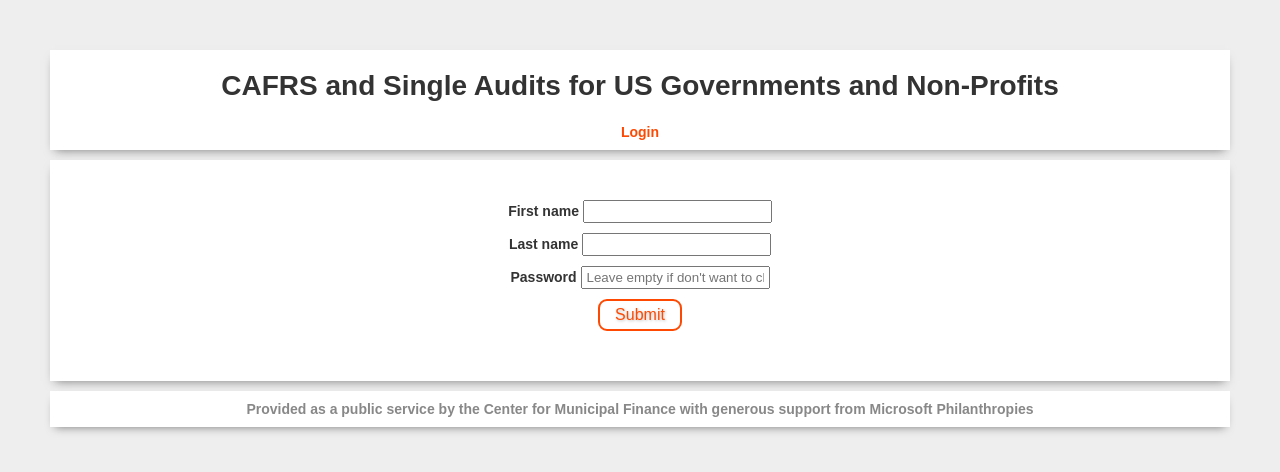
After one commit to govwiki/file-library, a PHP site: template templates/profile.twig in a window 1280 px wide. The commit adds this page. Shown: the top 472 px of the page. Run offline with PHP 8.4, Linux system fonts and the light colour scheme; the template is opened without the code that fills it, so the values that code supplies are empty; some libraries are stand-ins or nearby versions.

Commit message:
Make todo tasks from basecamp: * show all files by default * add default order * add text * add user profile

```diff
--- a/db/fixtures/UserFixture.php
+++ b/db/fixtures/UserFixture.php
@@ -24,15 +24,15 @@ class UserFixture extends AbstractFixture implements OrderedFixtureInterface
      */
     public function load(ObjectManager $manager)
     {
-        $user = new User('user1', 'user1', 'John', 'Smith');
+        $user = new User('user1', password_hash('user1', \PASSWORD_BCRYPT), 'John', 'Smith');
         $this->addReference('user1', $user);
         $manager->persist($user);
 
-        $user = new User('user2', 'user2', 'Jane', 'Smith');
+        $user = new User('user2', password_hash('user2', \PASSWORD_BCRYPT), 'Jane', 'Smith');
         $this->addReference('user2', $user);
         $manager->persist($user);
 
-        $user = new User('user3', 'user3', 'John', 'Due');
+        $user = new User('user3', password_hash('user3', \PASSWORD_BCRYPT), 'John', 'Due');
         $this->addReference('user3', $user);
         $manager->persist($user);
 
--- a/public/documents.js
+++ b/public/documents.js
@@ -113,6 +113,8 @@
 
     var $table = $('#documents-table');
     dtTable = $table.DataTable({
+      order: [[ 0, window.documents.defaultOrder ]],
+      pageLength: -1,
       lengthMenu: [
         [ 10, 25, 50, 100, -1 ],
         [ 10, 25, 50, 100, 'All']
--- a/public/style.css
+++ b/public/style.css
@@ -23,7 +23,8 @@ h2 {
 
 header,
 main,
-.login-form {
+footer,
+.form--login {
 	box-shadow: 0 5px 10px -5px rgba(0,0,0,0.5);
 	position: relative;
 	background: white;
@@ -32,6 +33,14 @@ main,
 main {
 	padding: 10px 0 10px 0;
 	margin-top: 10px;
+}
+
+footer {
+	margin-top: 10px;
+	padding: 10px;
+	text-align: center;
+	font-weight: bold;
+	color: #888888;
 }
 
 table {
@@ -130,22 +139,22 @@ table tr.dir td:first-of-type a {
 	right: 20px;
 }
 
-.login-form {
+.form {
 	width: 25%;
 	margin: 20px auto;
 	text-align: center;
 	padding: 10px 0;
 }
 
-.login-form input {
+.form input {
 	padding: 2px 4px;
 }
 
-.login-form label {
+.form label {
 	font-weight: bold;
 }
 
-.login-form__row {
+.form__row {
 	margin-bottom: 10px;
 }
 
--- a/src/Controller/FileController.php
+++ b/src/Controller/FileController.php
@@ -96,6 +96,7 @@ class FileController extends AbstractController
                     'currentDir' => $file,
                     'userJson' => json_encode($request->getAttribute('user')),
                     'topLevelDirNames' => $topLevelDirNames,
+                    'defaultOrder' => ($file !== null) && ($file->getParent() === null) ? 'desc' : 'asc',
                 ]);
 
             case $file instanceof Document:
--- a/src/Entity/User.php
+++ b/src/Entity/User.php
@@ -155,7 +155,7 @@ class User implements \Serializable, \JsonSerializable
     public function setFirstName(string $firstName): User
     {
         /** @psalm-suppress MixedMethodCall */
-        Assert::that($firstName)->notBlank()->maxLength(255);
+        Assert::that($firstName)->maxLength(255);
         $this->firstName = $firstName;
 
         return $this;
@@ -177,7 +177,7 @@ class User implements \Serializable, \JsonSerializable
     public function setLastName(string $lastName): User
     {
         /** @psalm-suppress MixedMethodCall */
-        Assert::that($lastName)->notBlank()->maxLength(255);
+        Assert::that($lastName)->maxLength(255);
         $this->lastName = $lastName;
 
         return $this;
--- a/src/Kernel/Routes.php
+++ b/src/Kernel/Routes.php
@@ -3,6 +3,7 @@
 namespace App\Kernel;
 
 use App\Controller\FileController;
+use App\Controller\ProfileController;
 use App\Controller\SecurityController;
 use App\Middleware\AuthorizationCheckMiddleware;
 use Slim\App;
@@ -35,6 +36,8 @@ class Routes
             $app->put('/files/{slug}/move', FileController::class . ':move')->setName('file-move');
         })->add(new AuthorizationCheckMiddleware());
 
+        $app->map([ 'GET', 'POST' ], '/profile', ProfileController::class . ':index')->setName('profile');
+
         $app->get('/files/{slug}', FileController::class . ':files')->setName('files');
         $app->get('/files', FileController::class . ':files')->setName('files-root');
         $app->get('/{slug}', FileController::class . ':index')->setName('index');
--- a/templates/index.twig
+++ b/templates/index.twig
@@ -84,7 +84,8 @@
     <script>
       window.documents = {
         showActions: {{ user is defined ? 'true' : 'false' }},
-        user: JSON.parse('{{ userJson|e('js') }}')
+        user: JSON.parse('{{ userJson|e('js') }}'),
+        defaultOrder: '{{ defaultOrder }}'
       };
     </script>
     <script src="/documents.js"></script>
--- a/templates/layout.twig
+++ b/templates/layout.twig
@@ -17,10 +17,11 @@
         <h1>CAFRS and Single Audits for US Governments and Non-Profits</h1>
         <div class="menu">
             {%- if user is defined -%}
-                <span>Hello, {{ user.fullName -}}</span>
-                <a href="{{- path_for('logout') -}}">Logout</a>
+                <div>Hello, {{ user.fullName -}}</div>
+                <a href="{{ path_for('profile') }}">Profile</a>
+                <a href="{{ path_for('logout') }}">Logout</a>
             {%- else -%}
-                <a href="{{- path_for('login') -}}">Login</a>
+                <a href="{{ path_for('login') }}">Login</a>
             {%- endif -%}
         </div>
     </header>
@@ -31,6 +32,10 @@
         {%- block main %}{% endblock main -%}
     </main>
 
+    <footer>
+        Provided as a public service by the Center for Municipal Finance with generous support from Microsoft Philanthropies
+    </footer>
+
     {%- block javascripts %}
         <script
                 src="https://code.jquery.com/jquery-3.3.1.min.js"
--- /dev/null
+++ b/templates/profile.twig
@@ -0,0 +1,27 @@
+{% extends 'layout.twig' %}
+
+{% block main %}
+    <div class="form form--profile">
+        <form method="post" action="{{ path_for('profile') }}">
+            {%- for err in error -%}
+                <div class="error">{{ err.message }}</div>
+            {%- endfor -%}
+
+            <div class="form__row">
+                <label for="first_name">First name</label>
+                <input id="first_name" name="first_name" value="{{ user.firstName }}">
+            </div>
+            <div class="form__row">
+                <label for="last_name">Last name</label>
+                <input id="last_name" name="last_name" value="{{ user.lastName }}">
+            </div>
+            <div class="form__row">
+                <label for="password">Password</label>
+                <input id="password" name="password" type="password" placeholder="Leave empty if don't want to change password">
+            </div>
+            <div class="form__row">
+                <button class="btn">Submit</button>
+            </div>
+        </form>
+    </div>
+{% endblock main %}
```
Also changed, not shown: src/Controller/ProfileController.php (added, +120 -0 lines), src/Kernel/Container/ContainerControllersFactory.php (+13 -0 lines), templates/login.twig (+4 -4 lines).
